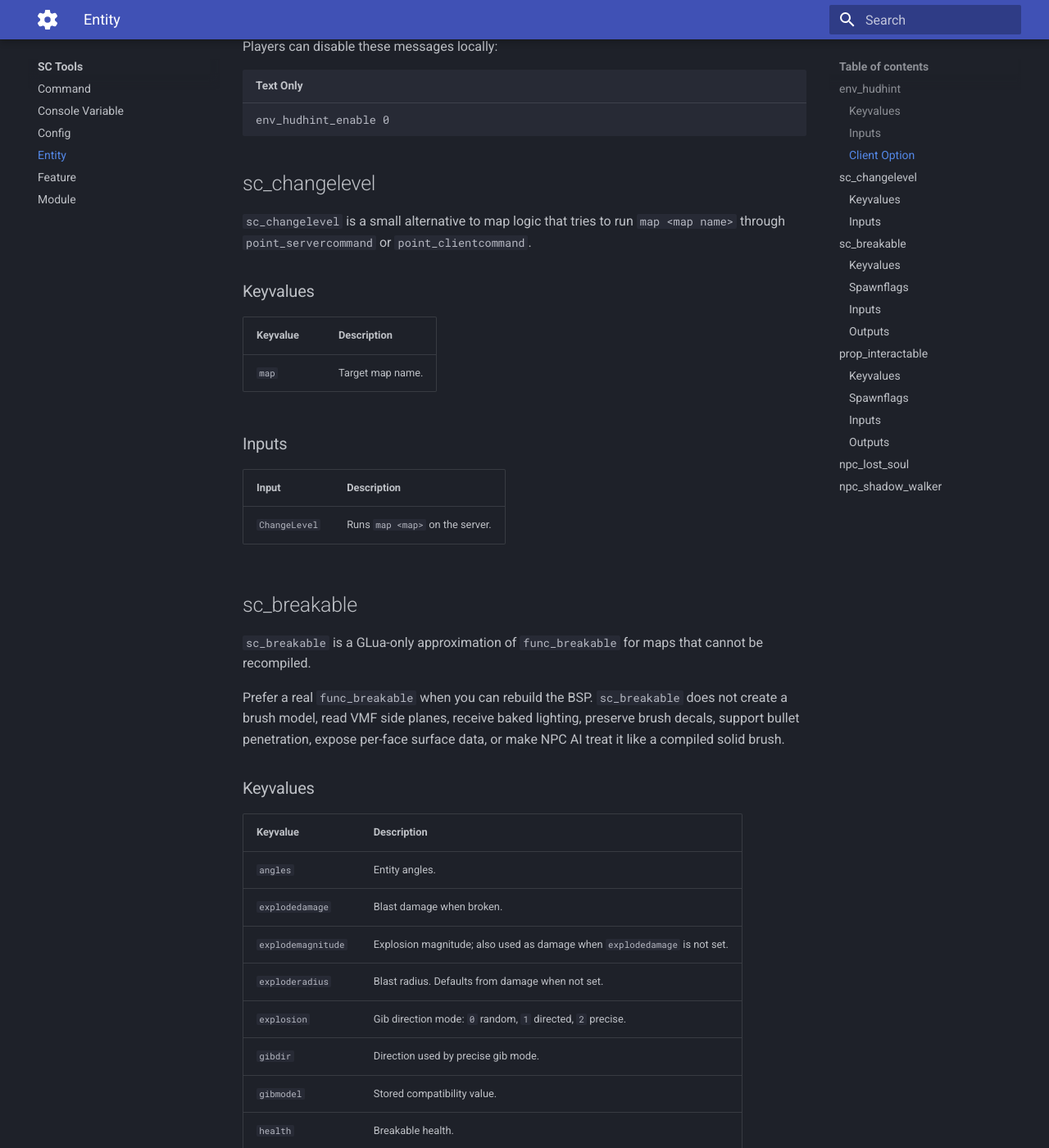
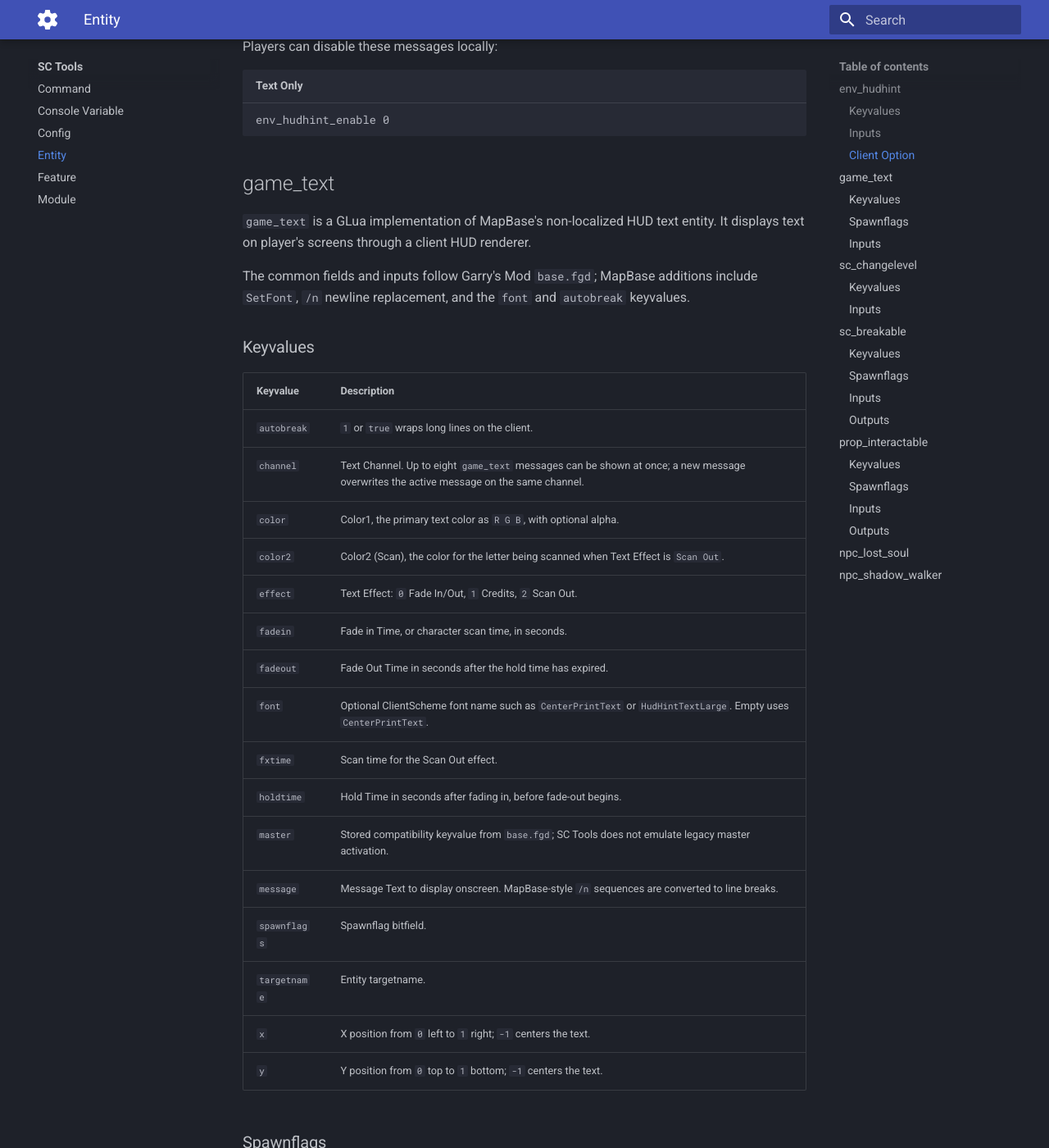
Before and after one commit to TetraTheta/gmod-docs, an MkDocs documentation site: the page built from docs/sctools/entity.md, in a window 1280 px wide and 1400 px high, scrolled down 1050 px. Shown: the whole window at 82% size. Built offline with MkDocs 1.6.1 and Material for MkDocs 9.7.7, drawn with Linux system fonts in a browser that asks for light colours; some of the changed text lies outside the part shown.

Commit message:
feat: SC Tools game_text

````diff
--- a/docs/sctools/entity.md
+++ b/docs/sctools/entity.md
@@ -32,6 +32,51 @@ Players can disable these messages locally:
 ``` plaintext
 env_hudhint_enable 0
 ```
+
+## game_text
+
+`game_text` is a GLua implementation of MapBase's non-localized HUD text entity. It displays text on player's screens through a client HUD renderer.
+
+The common fields and inputs follow Garry's Mod `base.fgd`; MapBase additions include `SetFont`, `/n` newline replacement, and the `font` and `autobreak` keyvalues.
+
+### Keyvalues
+
+| Keyvalue | Description |
+| --- | --- |
+| `autobreak` | `1` or `true` wraps long lines on the client. |
+| `channel` | Text Channel. Up to eight `game_text` messages can be shown at once; a new message overwrites the active message on the same channel. |
+| `color` | Color1, the primary text color as `R G B`, with optional alpha. |
+| `color2` | Color2 (Scan), the color for the letter being scanned when Text Effect is `Scan Out`. |
+| `effect` | Text Effect: `0` Fade In/Out, `1` Credits, `2` Scan Out. |
+| `fadein` | Fade in Time, or character scan time, in seconds. |
+| `fadeout` | Fade Out Time in seconds after the hold time has expired. |
+| `font` | Optional ClientScheme font name such as `CenterPrintText` or `HudHintTextLarge`. Empty uses `CenterPrintText`. |
+| `fxtime` | Scan time for the Scan Out effect. |
+| `holdtime` | Hold Time in seconds after fading in, before fade-out begins. |
+| `master` | Stored compatibility keyvalue from `base.fgd`; SC Tools does not emulate legacy master activation. |
+| `message` | Message Text to display onscreen. MapBase-style `/n` sequences are converted to line breaks. |
+| `spawnflags` | Spawnflag bitfield. |
+| `targetname` | Entity targetname. |
+| `x` | X position from `0` left to `1` right; `-1` centers the text. |
+| `y` | Y position from `0` top to `1` bottom; `-1` centers the text. |
+
+### Spawnflags
+
+| Flag | Value | Behavior |
+| --- | ---: | --- |
+| All players | `1` | Displays the message to every connected player. Otherwise it displays to the activator, or to the single player in singleplayer. |
+
+### Inputs
+
+| Input | Description |
+| --- | --- |
+| `Display` | Displays the message text. |
+| `SetFont` | Sets the ClientScheme font name. |
+| `SetPosX` | Sets the text position on the screen (X Axis). |
+| `SetPosY` | Sets the text position on the screen (Y Axis). |
+| `SetText` | Sets the text to display and converts `/n` to line breaks. |
+| `SetTextColor` | Sets the primary text color. |
+| `SetTextColor2` | Sets color of the transition text. |
 
 ## sc_changelevel
 
````
